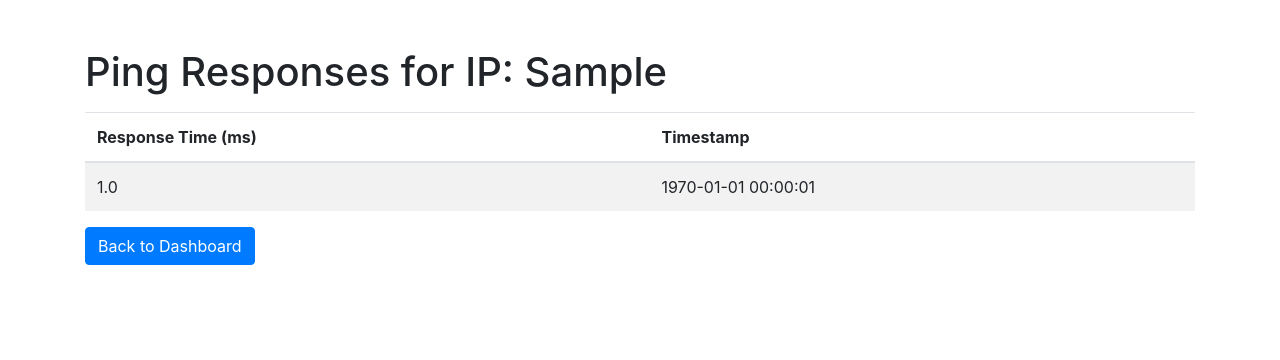
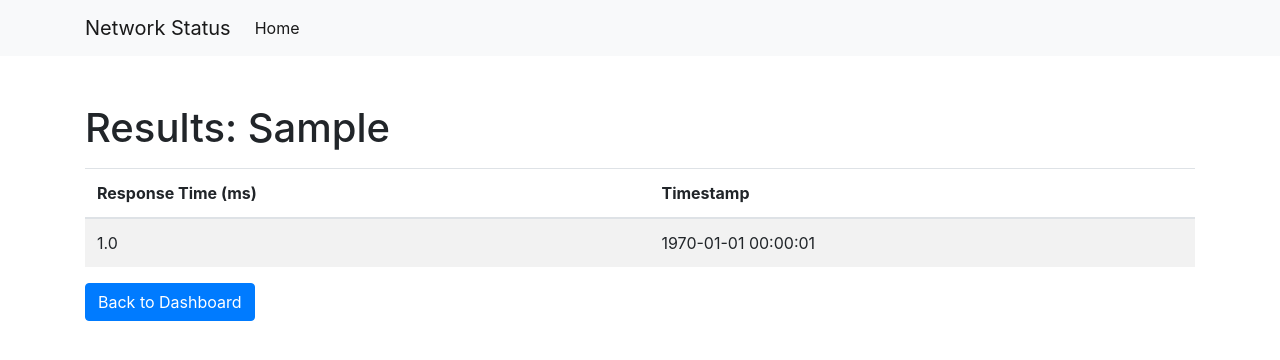
Before and after one commit to thejordanprice/network-status, a Flask app: page /view/1 in a window 1280 px wide. Shown: the top 360 px of the page. Run offline with Flask 3, Linux system fonts and the light colour scheme; tables that the repository leaves empty hold one stand-in row (values such as "Sample post"); some libraries are stand-ins or nearby versions.

Commit message:
Update view.html
added navbar to view host page

```diff
--- a/templates/view.html
+++ b/templates/view.html
@@ -3,13 +3,14 @@
 <head>
     <meta charset="UTF-8">
     <meta name="viewport" content="width=device-width, initial-scale=1.0">
-    <title>View Ping Responses</title>
+    <title>Network Status - View Host</title>
     <link href="https://maxcdn.bootstrapcdn.com/bootstrap/4.5.2/css/bootstrap.min.css" rel="stylesheet">
 </head>
 <body>
+{% include 'navbar.html' %}
     <div class="container">
         {% if ip_info %}
-        <h1 class="mt-5">Ping Responses for IP: {{ ip_info[0] }}</h1>
+        <h1 class="mt-5">Results: {{ ip_info[0] }}</h1>
         <table class="table table-striped mt-3">
             <thead>
                 <tr>
```
